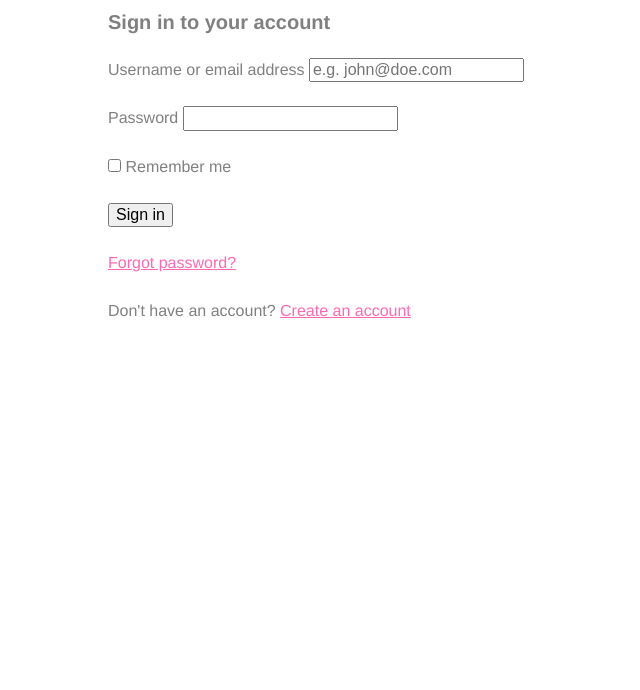
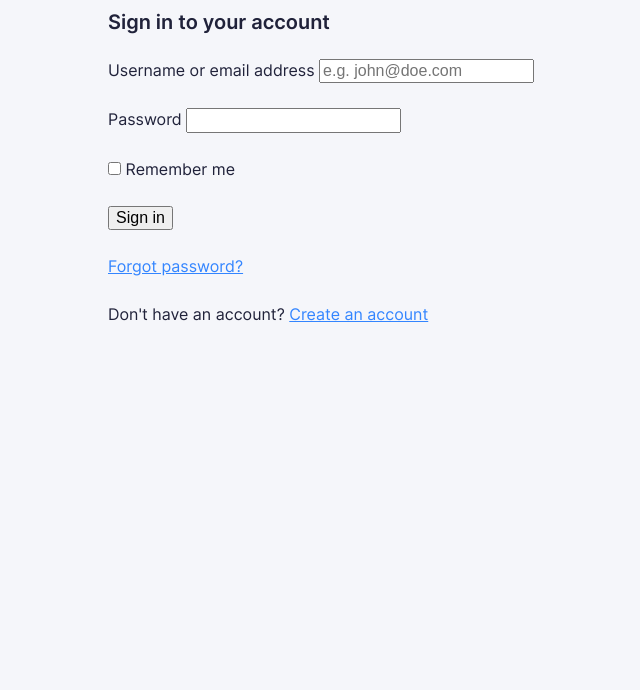
Before and after one commit to nmct-create3/login-form-design-guillaumedeplancke, a plain HTML site: page index.html in a window 1280 px wide. Shown: the part 110-800 px from the top of the page, without its empty margins (316-956 px from the left). Drawn offline with Linux system fonts and the light colour scheme.

Commit message:
Update global styles

```diff
--- a/css/screen.css
+++ b/css/screen.css
@@ -1,13 +1,24 @@
 /*------------------------------------*\
 #FONTS
 \*------------------------------------*/
+
+@font-face {
+    font-family: 'Inter';
+    font-weight: 400;
+    src: url('../fonts/Inter-Regular.woff2') format('woff2');
+}
+
+@font-face {
+    font-family: 'Inter';
+    font-weight: 600;
+    src: url('../fonts/Inter-SemiBold.woff2') format('woff2');
+}
 
 /*------------------------------------*\
 #Variables
 \*------------------------------------*/
 
 :root {
-
 }
 
 /* CSS variables here */
@@ -25,12 +36,12 @@
 html {
     font-size: 16px;
     line-height: 1.5;
-    font-family: Helvetica, arial, sans-serif;
-    color: grey;
+    font-family: Inter, arial, sans-serif;
+    color: #20223a;
     box-sizing: border-box;
     -webkit-font-smoothing: antialiased;
     -moz-osx-font-smoothing: grayscale;
-    background-color: white;
+    background-color: #f5f6fa;
 }
 
 *,
@@ -47,13 +58,13 @@ html {
 */
 
 ::-moz-selection {
-    background: HotPink;
+    background: #3385ff;
     color: white;
     text-shadow: none;
 }
 
 ::selection {
-    background: HotPink;
+    background: #3385ff;
     color: white;
     text-shadow: none;
 }
@@ -158,18 +169,18 @@ hr {
 }
 
 a {
-    color: HotPink;
-    transition: all .1s ease-in-out;
+    color: #3385ff;
+    transition: all 0.1s ease-in-out;
 }
 
 a:visited,
 a:active {
-    color: HotPink;
+    color: #1a5cc1;
 }
 
 a:hover,
 a:focus {
-    color: DeepPink;
+    color: #1a5cc1;
 }
 
 /*------------------------------------*\
@@ -451,7 +462,6 @@ a:focus {
 */
 
 .c-input {
-
 }
 
 .c-input:focus {
@@ -464,13 +474,11 @@ a:focus {
 */
 
 .c-label {
-
 }
 
 /* If a input is focused within the form-field class change te color of the label */
 
 .c-form-field:focus-within .c-label {
-
 }
 
 /*
@@ -480,23 +488,18 @@ a:focus {
 */
 
 .c-button {
-
 }
 
 .c-button:hover {
-
 }
 
 .c-button:focus {
-
 }
 
 .c-button:active {
-
 }
 
 .c-button--block {
-
 }
 
 /*------------------------------------*\
@@ -576,7 +579,6 @@ a:focus {
 .u-max-width-none {
     max-width: none !important;
 }
-
 
 /*
     Utilities: align
@@ -855,18 +857,18 @@ No media query since this is the default in mobile first design
         text-decoration: underline;
     }
     a[href]:after {
-        content: " (" attr(href) ")";
+        content: ' (' attr(href) ')';
     }
     abbr[title]:after {
-        content: " (" attr(title) ")";
+        content: ' (' attr(title) ')';
     }
     /*
     * Don't show links that are fragment identifiers,
     * or use the `javascript:` pseudo protocol
     */
-    a[href^="#"]:after,
-    a[href^="javascript:"]:after {
-        content: "";
+    a[href^='#']:after,
+    a[href^='javascript:']:after {
+        content: '';
     }
     pre {
         white-space: pre-wrap !important;
```
